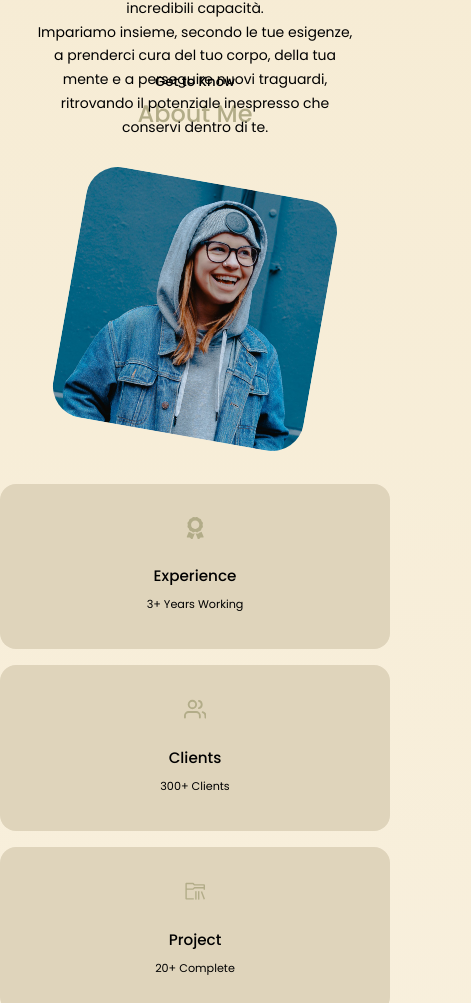
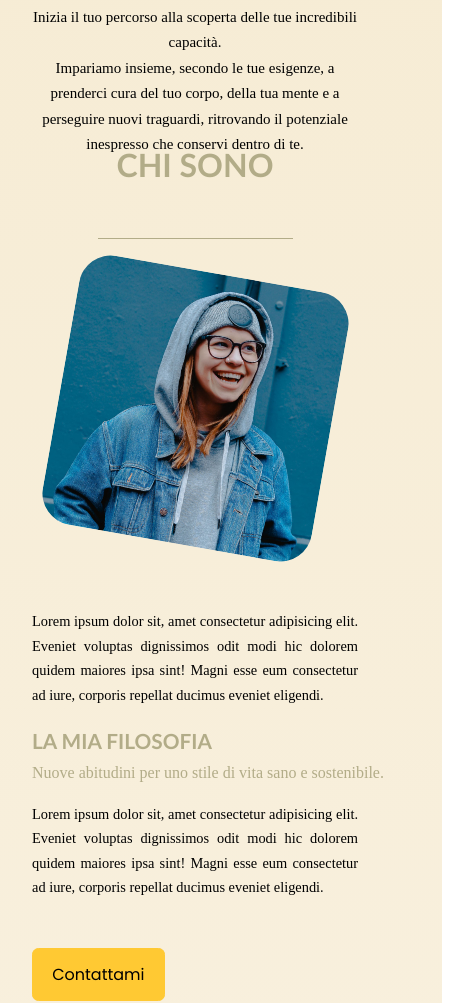
Before and after one commit to miriamtruiolo/react-mary-portfolio, a React (Create React App) app: page / in a window 390 px wide. Shown: the part 997-2000 px from the top of the page, 471 px wide, since content can reach past the window. Built offline with nearby package versions, Linux system fonts and the light colour scheme.

Commit message:
fix css about

```diff
--- a/src/components/about/About.jsx
+++ b/src/components/about/About.jsx
@@ -7,9 +7,8 @@ import { VscFolderLibrary } from "react-icons/vsc";
 
 const About = () => {
   return (
-    <section id='about'>
-      <h5>Get to Know</h5>
-      <h2>About Me</h2>
+    <section id='about' className='about_index'>
+      <h2>CHI SONO</h2>
 
       <div className='container about_container'>
         <div className='about_me'>
@@ -19,31 +18,20 @@ const About = () => {
         </div>
 
         <div className='about_content'>
-          <div className='about_cards'>
-            <article className='about_card'>
-              <FaAward className='about_icon'/>
-              <h5>Experience</h5>
-              <small>3+ Years Working</small>
-            </article>
-            <article className='about_card'>
-              <FiUsers className='about_icon'/>
-              <h5>Clients</h5>
-              <small>300+ Clients</small>
-            </article>
-            <article className='about_card'>
-              <VscFolderLibrary className='about_icon'/>
-              <h5>Project</h5>
-              <small>20+ Complete</small>
-            </article>
-          </div>
-
+          <div className='text_container'>
+         <p>
+            Lorem ipsum dolor sit, amet consectetur adipisicing elit. Eveniet voluptas dignissimos odit modi hic dolorem quidem maiores ipsa sint! Magni esse eum consectetur ad iure, corporis repellat ducimus eveniet eligendi.
+          </p>
+          <h2>LA MIA FILOSOFIA</h2>
+          <h3>Nuove abitudini per uno stile di vita sano e sostenibile.</h3>
           <p>
             Lorem ipsum dolor sit, amet consectetur adipisicing elit. Eveniet voluptas dignissimos odit modi hic dolorem quidem maiores ipsa sint! Magni esse eum consectetur ad iure, corporis repellat ducimus eveniet eligendi.
           </p>
-
-          <a href='#contact' className='btn btn-primary'>Let's Talk</a>
+          </div>
+          <a href='#contact' className='btn btn-primary'>Contattami</a>
         </div>
       </div>
+      <div className='linea'></div>
     </section>
   )
 }
--- a/src/components/about/about.css
+++ b/src/components/about/about.css
@@ -1,3 +1,13 @@
+.about_index {
+    margin-top: 12rem;
+}
+
+.about_index h2 {
+    font-family: 'Gill Sans', 'Gill Sans MT', Calibri, 'Trebuchet MS', sans-serif;
+    color: var(--color-primary);
+    font-weight: 600;
+    font-size: 2rem;
+}
 .about_container {
     display: grid;
     grid-template-columns: 35% 50%;
@@ -29,75 +39,101 @@
     transform: rotate(0);
 }
 
-.about_cards {
-    display: grid;
-    grid-template-columns: repeat(2, 1fr);
-    gap: 1.5rem;
+.text_container {
+    font-size: medium;
+    font-family: 'Times New Roman', Times, serif;
+}
+.text_container h2 {
+    font-family: 'Gill Sans', 'Gill Sans MT', Calibri, 'Trebuchet MS', sans-serif;
+    color: var(--color-primary);
+    font-weight: 600;
+    margin-top: 1rem;
+    font-size: 22px;
 }
 
-.about_card {
-    background: var(--color-bg);
-    border: 1px solid transparent;
-    border-radius: 1rem;
-    padding: 2rem;
-    text-align: center;
-    transition: var(--transition);
+.text_container h3 {
+    font-family: 'Times New Roman', Times, serif;
+    color: var(--color-primary);
+    font-weight: 400;
+    font-size: 20px;
+    margin-bottom: 1rem;
+}
+.btn-primary {
+    margin-top: 2rem;
 }
 
-.about_card:hover {
-    background: transparent;
-    border-color: var(--color-primary);
-    cursor: default;
-}
-
-.about_icon {
-    color: var(--color-primary);
-    font-size: 1.4rem;
-    margin-bottom: 1rem;
-}
-
-.about_card h5 {
-    font-size: 0.95rem;
-}
-
-.about_card small {
-    font-size: 0.7rem;
-    columns: var(--color-light);
-}
-
+.linea {
+    border-bottom: 1px solid #B2AC88;
+    width: 50%;
+    margin-top: 2rem;
+    margin-bottom: 7rem;
+    margin-left: auto;
+    margin-right: auto;
+  }
  /* ========MEDIA QUERIES (MEDIUM DEVICES)====== */
 @media screen and (max-width: 1024px) {
+    .about_index {
+        margin-top: 10rem;
+    }
+
     .about_container {
-        grid-template-columns: 1fr;
-        gap: 0;
+        grid-template-columns: 1fr; /* Cambia il layout a una colonna */
+        gap: 2rem; /* Aggiungi uno spazio maggiore tra gli elementi */
     }
+
     .about_me {
-        width: 50%;
-        margin: 2rem auto 4rem;
+        width: 60%; /* Ridimensiona l'immagine */
+        margin: 2rem auto; /* Centra con margini */
+    }
+
+    .text_container h2 {
+        font-size: 1.5rem;
+    }
+
+    .text_container h3 {
+        font-size: 1.2rem;
     }
 
     .about_content p {
-        margin: 1rem 0 1.5rem;
+        margin: 1rem 0;
+        font-size: 1rem;
     }
 }
 
 /* ========MEDIA QUERIES (SMALL DEVICES)====== */
 @media screen and (max-width: 600px) {
-    .about_me {
-        width: 65%;
-        margin: 0 auto 3rem;
+    .about_index {
+        margin-top: 50%;
     }
 
-    .about_cards {
-        grid-template-columns: 1fr;
-        gap: 1rem;
+    .about_container {
+        grid-template-columns: 1fr; /* Disposizione verticale */
+        gap: 1rem; /* Spazio ridotto tra gli elementi */
     }
 
-    .about_content {
-        text-align: center;
+    .about_me {
+        width: 70%; /* Ridimensiona ulteriormente l'immagine */
+        margin: 2rem auto; /* Centra l'immagine */
+    }
+
+    .text_container h2 {
+        font-size: 1.3rem;
+        margin-top: 1rem;
+        margin-left: 2rem;
+    }
+
+    .text_container h3 {
+        font-size: 1rem;
+        margin-left: 2rem;
     }
 
     .about_content p {
-        margin: 1.5rem 0;
+        text-align: justify;
+        font-size: 0.9rem;
+        margin-left: 2rem;
+        margin-right: 2rem;
+    }
+    .btn-primary {
+        margin-left: 2rem;
     }
 }
--- a/src/components/header/header.css
+++ b/src/components/header/header.css
@@ -22,7 +22,7 @@ header {
     font-size: 3rem;
     font-weight: 600;
     font-family: 'Gill Sans', 'Gill Sans MT', Calibri, 'Trebuchet MS', sans-serif;
-
+    color: var(--color-primary);
  }
 
  .text-secondary {
@@ -71,10 +71,11 @@ header {
 
  /*==========TEXT-LIGHT========== */
  .text-light {
-    font-size: small;
     text-align: center;
     margin-top: 3rem;
     margin-bottom: 2rem;
+    font-size: medium;
+    font-family: 'Times New Roman', Times, serif;
  }
 
  .linea {
@@ -107,7 +108,7 @@ header {
         height: 100vh;
     }
     .text-light {
-        font-size: 14px;
+        font-size: 15px;
         padding: 3rem 2rem;
         margin-bottom: 2rem;
     }
```
